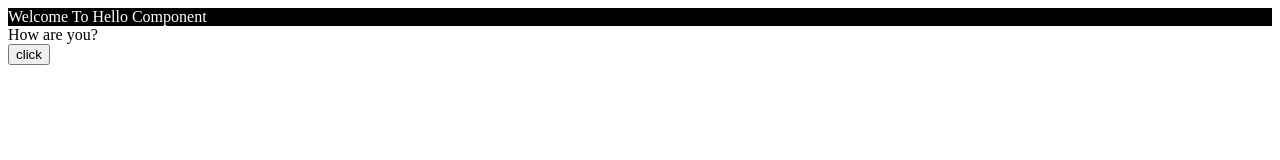
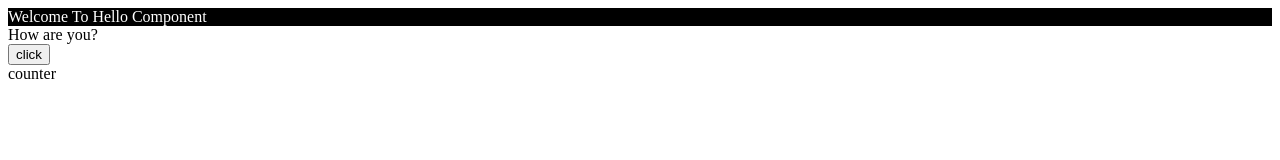
Before and after one commit to nakkajagadeesh12/angular-View-Child, an Angular app: page / in a window 1280 px wide. Shown: the top 160 px of the page. Built offline with nearby package versions, Linux system fonts and the light colour scheme.

Commit message:
1 file modified

```diff
--- a/src/app/hello.component.html
+++ b/src/app/hello.component.html
@@ -1,4 +1,6 @@
-<div><div #ref>Welcome To Hello Component</div>
-<div custDir>How are you?</div>
-<button (click)="clickHere('red')">click</button>
+<div>
+  <div #ref>Welcome To Hello Component</div>
+  <div custDir>How are you?</div>
+  <button (click)="clickHere('red')">click</button>
+  <counter></counter>
 </div>
```
